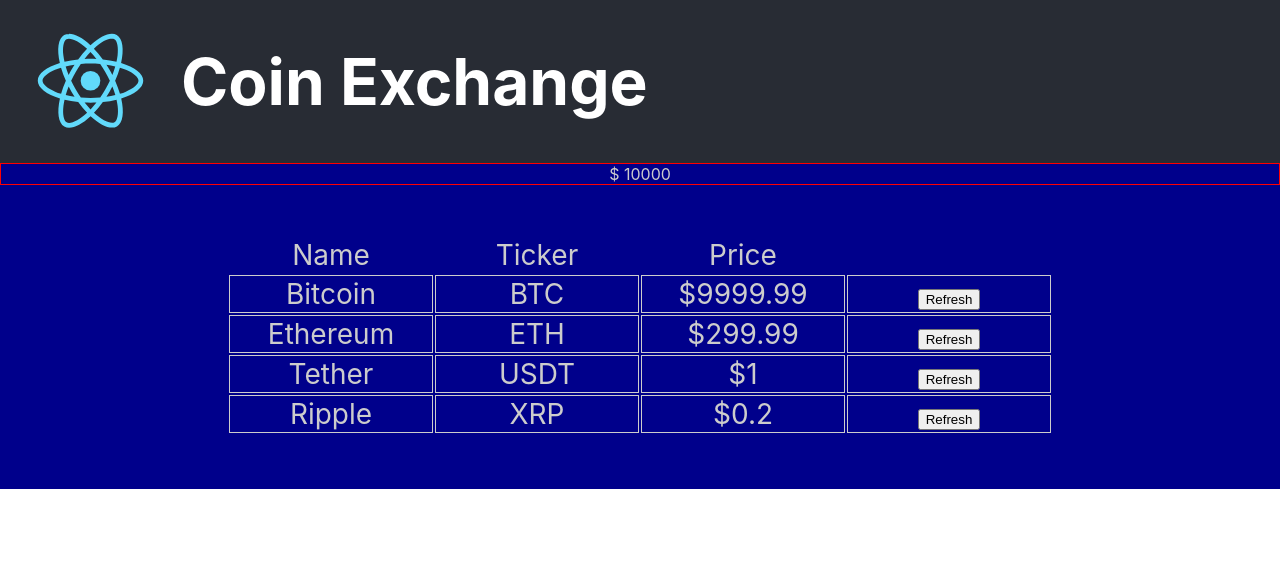
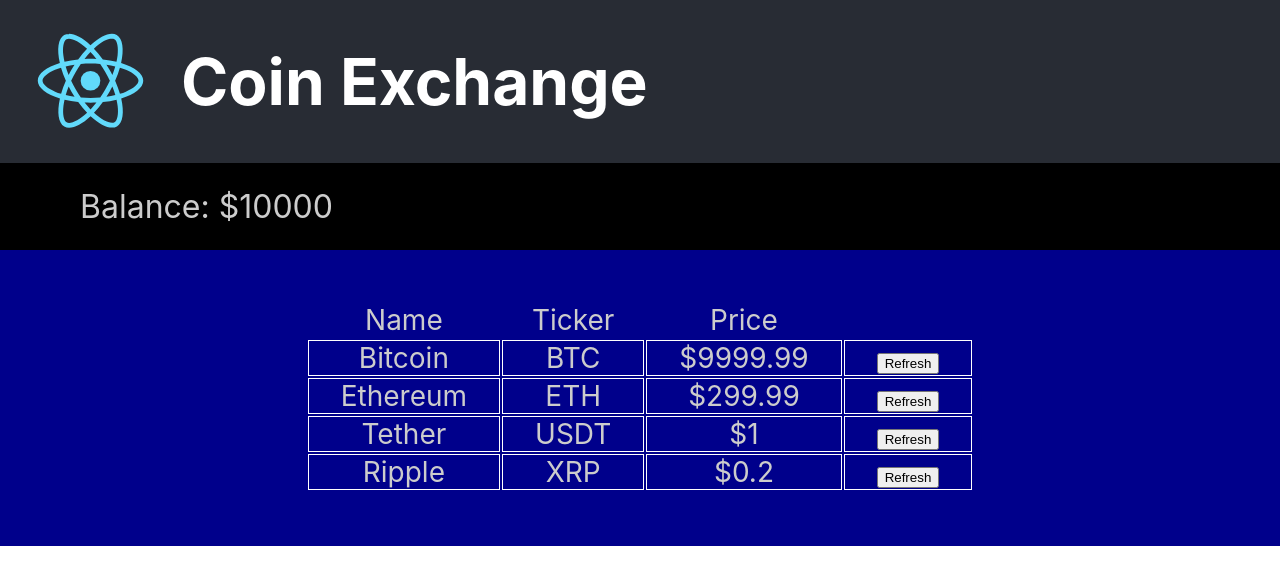
Before and after one commit to bryanvanhaitsma/coin-exchange, a React (Create React App) app: page / in a window 1280 px wide. Shown: the top 584 px of the page. Built offline with nearby package versions, Linux system fonts and the light colour scheme.

Commit message:
added styled components styling

```diff
--- a/package.json
+++ b/package.json
@@ -8,7 +8,8 @@
     "@testing-library/user-event": "^13.5.0",
     "react": "^18.1.0",
     "react-dom": "^18.1.0",
-    "react-scripts": "5.0.1",
+    "react-scripts": "^2.1.3",
+    "styled-components": "^5.3.5",
     "web-vitals": "^2.1.4"
   },
   "scripts": {
--- a/src/components/AccountBalance/AccountBalance.css
+++ /dev/null
@@ -1,3 +0,0 @@
-section {
-  border: 1px solid #f00;
-}
--- a/src/components/AccountBalance/AccountBalance.jsx
+++ b/src/components/AccountBalance/AccountBalance.jsx
@@ -1,13 +1,20 @@
 import React, { Component } from 'react';
 import PropTypes from 'prop-types';
-import './AccountBalance.css';
+import styled from 'styled-components';
+
+const Section = styled.section`
+  background-color: black;
+  font-size: 2rem;
+  text-align: left;
+  padding: 1.5rem 0 1.5rem 5rem;
+`;
 
 export class AccountBalance extends Component {
   render() {
     return (
-      <section>
-        $ {this.props.amount}
-      </section>
+      <Section>
+        Balance: ${this.props.amount}
+      </Section>
     );
   }
 }
--- a/src/components/Coin/Coin.css
+++ /dev/null
@@ -1,4 +0,0 @@
-.coin-row td {
-  border: 1px solid #cccccc;
-  width: 25vh;
-}
--- a/src/components/Coin/Coin.jsx
+++ b/src/components/Coin/Coin.jsx
@@ -1,6 +1,12 @@
 import React, { Component } from 'react'
-import './Coin.css';
 import PropTypes from 'prop-types';
+import styled from 'styled-components';
+
+
+const Td = styled.td`
+  border: 1px solid white;
+  padding: 0 2rem;
+`;
 
 export default class Coin extends Component {
   constructor(props) {
@@ -26,14 +32,14 @@ export default class Coin extends Component {
   render() {
     return (
       <tr className='coin-row'>
-        <td>{this.props.name}</td>
-        <td>{this.props.ticker}</td>
-        <td>${this.state.price}</td>
-        <td>
+        <Td>{this.props.name}</Td>
+        <Td>{this.props.ticker}</Td>
+        <Td>${this.state.price}</Td>
+        <Td>
           <form action="#" method="POST">
             <button onClick={this.handleClick}>Refresh</button>
           </form>
-        </td>
+        </Td>
       </tr>
     );
   }
```
Also changed, not shown: 1 other file (tests, documents, lock files or other folders).
